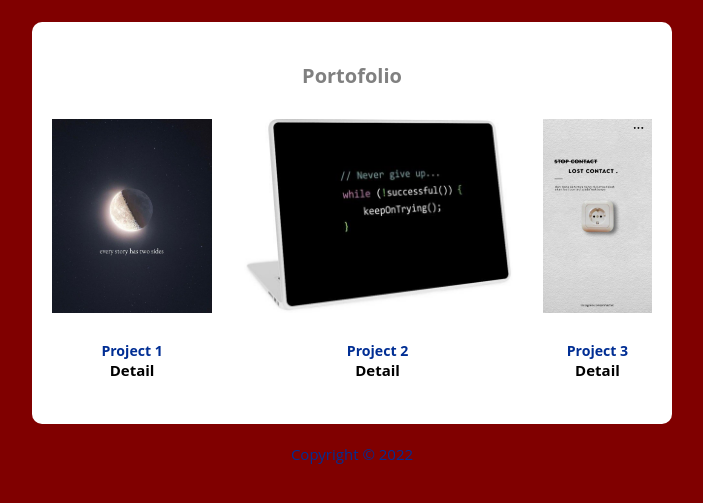
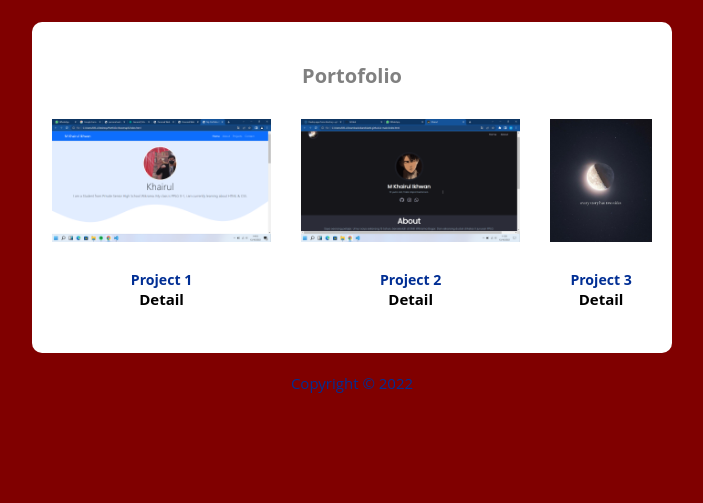
Before and after one commit to XyKhairul/forto_polio, a plain HTML site: page portofolio.html in a window 1280 px wide. Shown: the part 137-640 px from the top of the page, without its empty margins (288-991 px from the left). Drawn offline with Linux system fonts and the light colour scheme.

Commit message:
khairulgantengslebew

```diff
--- a/portofolio.html
+++ b/portofolio.html
@@ -21,7 +21,7 @@
         <h2 class="section-header">Portofolio</h2>
         <div class="gallery">
           <figure class="images">
-            <img src="img/imgbulan.jpg" class="gallery-img" />
+            <img src="img/keren lah masa ngga.png" class="gallery-img" />
             <figcaption>
               <h5 class="name">Project 1
               <span>
@@ -31,7 +31,7 @@
             </figcaption>
           </figure>
           <figure class="images">
-            <img src="img/programmer.jpeg" class="gallery-img" />
+            <img src="img/keren ga.png" class="gallery-img" />
             <figcaption>
               <h5 class="name">Project 2
               <span>
@@ -41,7 +41,7 @@
             </figcaption>
           </figure>
           <figure class="images">
-            <img src="img/quotes.jpeg" class="gallery-img" />
+            <img src="img/imgbulan.jpg" class="gallery-img" />
             <figcaption>
               <h5 class="name">Project 3
                 <span>
```
Also changed, not shown: img/keren ga.png (added), img/keren lah masa ngga.png (added).
